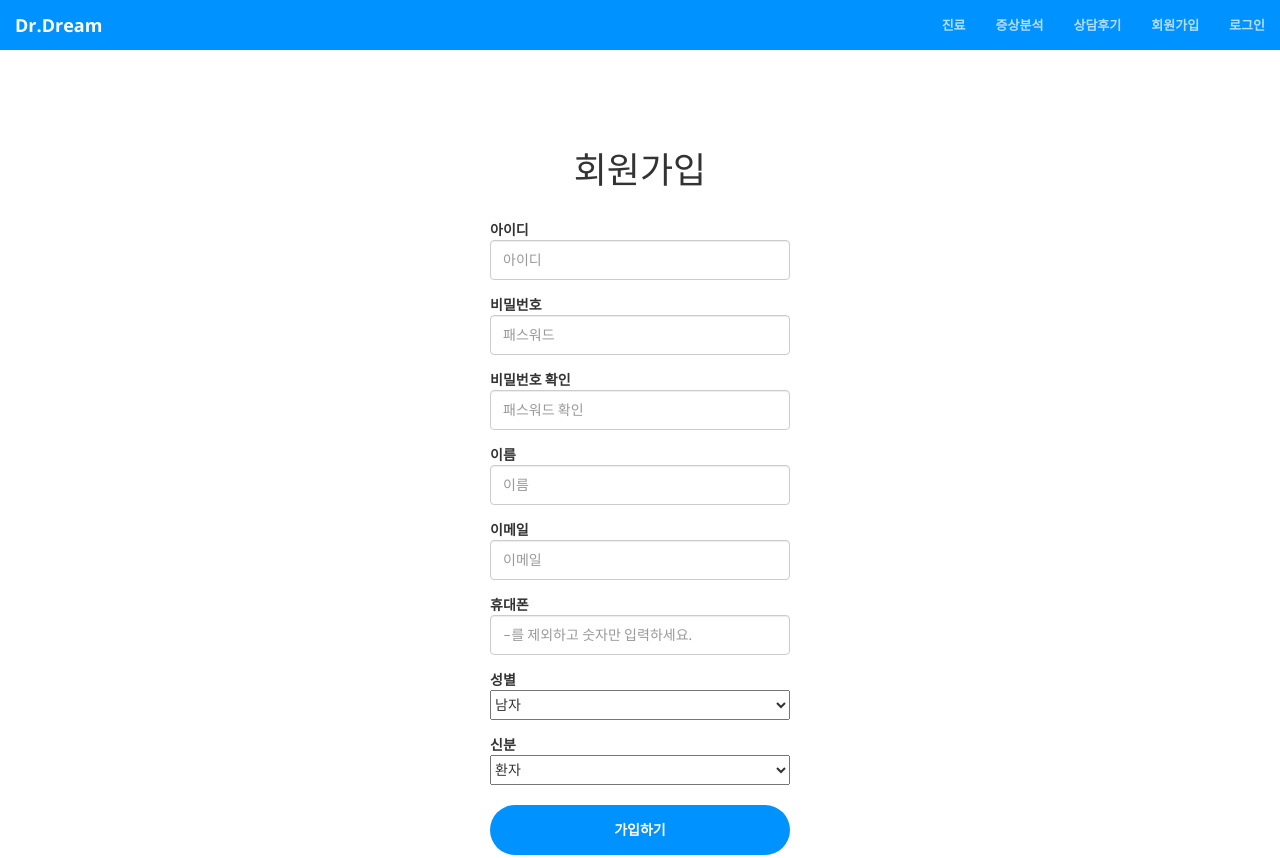
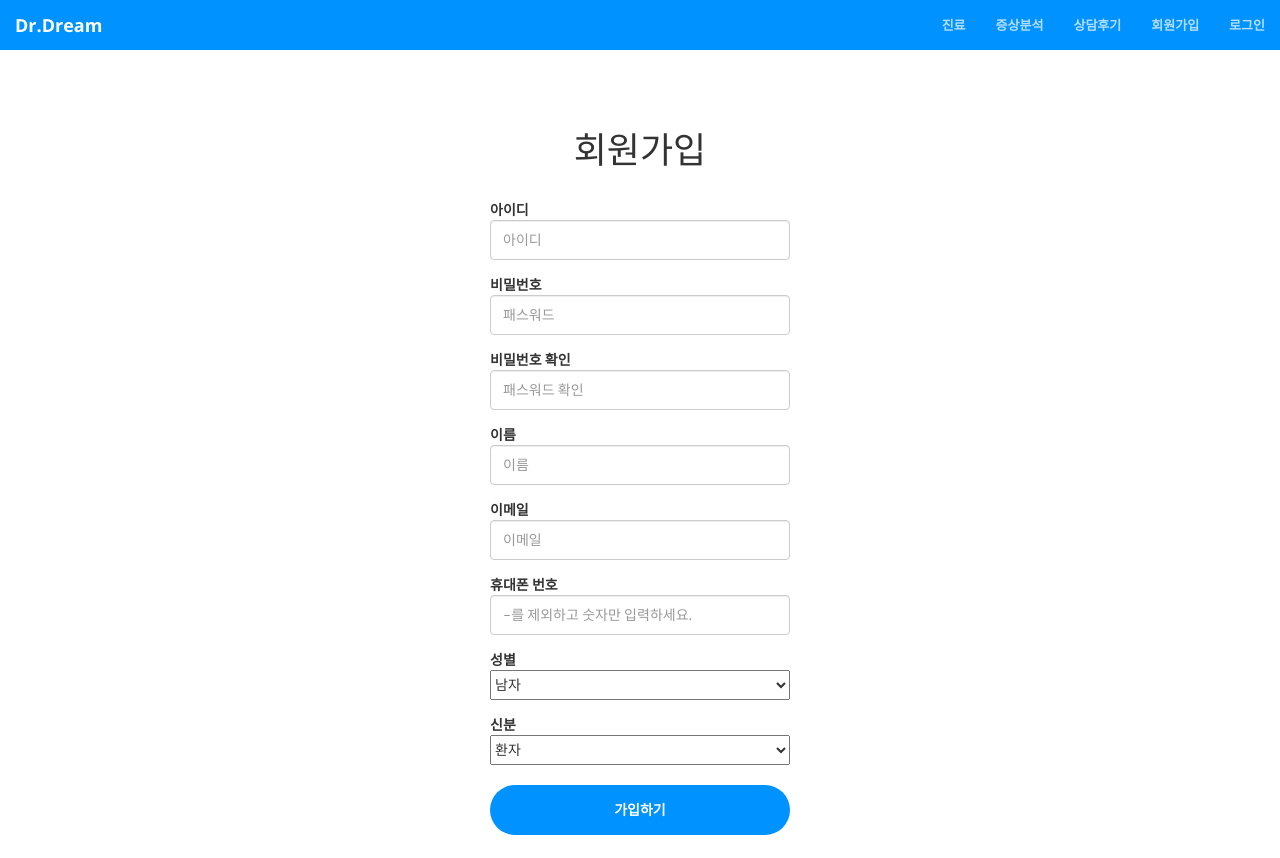
Before and after one commit to parkcoach/Hanium, a website: page signup.html in a window 1280 px wide. Shown: the top 858 px of the page. Drawn offline with nearby package versions, Linux system fonts and the light colour scheme.

Commit message:
signup_end

```diff
--- a/css/signup.css
+++ b/css/signup.css
@@ -22,7 +22,7 @@ body{
 }*/
 
 #signup{
-  margin-top: 100px;
+  margin-top: 80px;
   width: 100%;
   height: 100px;
   text-align: center;
--- a/signup.html
+++ b/signup.html
@@ -203,7 +203,7 @@
                   </div>
                   <div class="form-group" id="divPhoneNumber">
                       <div class="col-lg-10">
-                      <strong id="strong">휴대폰</strong><input type="tel" class="form-control onlyNumber" id="phoneNumber" data-rule-required="true" placeholder="-를 제외하고 숫자만 입력하세요." maxlength="11">
+                      <strong id="strong">휴대폰 번호</strong><input type="tel" class="form-control onlyNumber" id="phoneNumber" data-rule-required="true" placeholder="-를 제외하고 숫자만 입력하세요." maxlength="11">
                       </div>
                   </div>
                   <div class="form-group">
```
